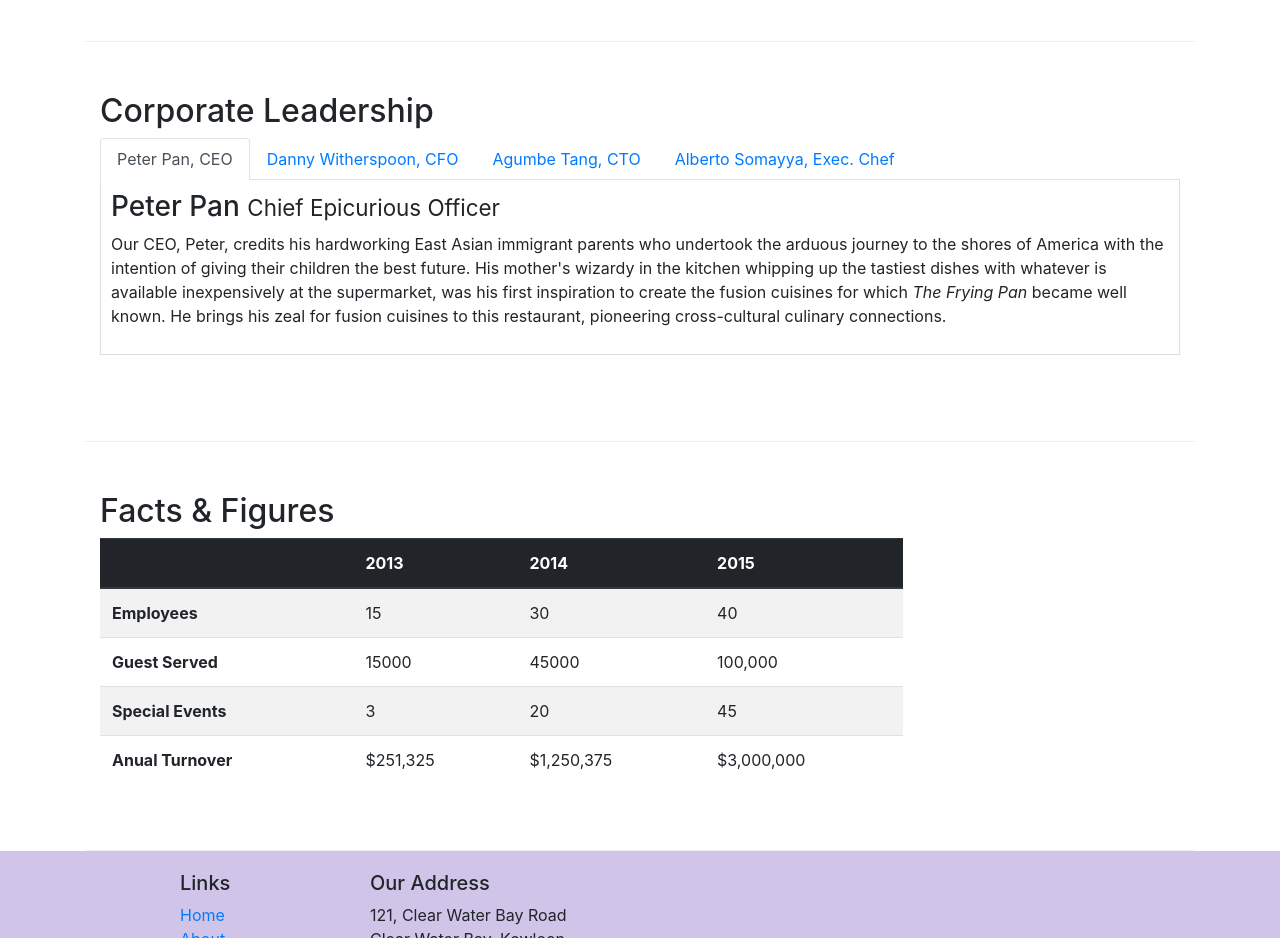
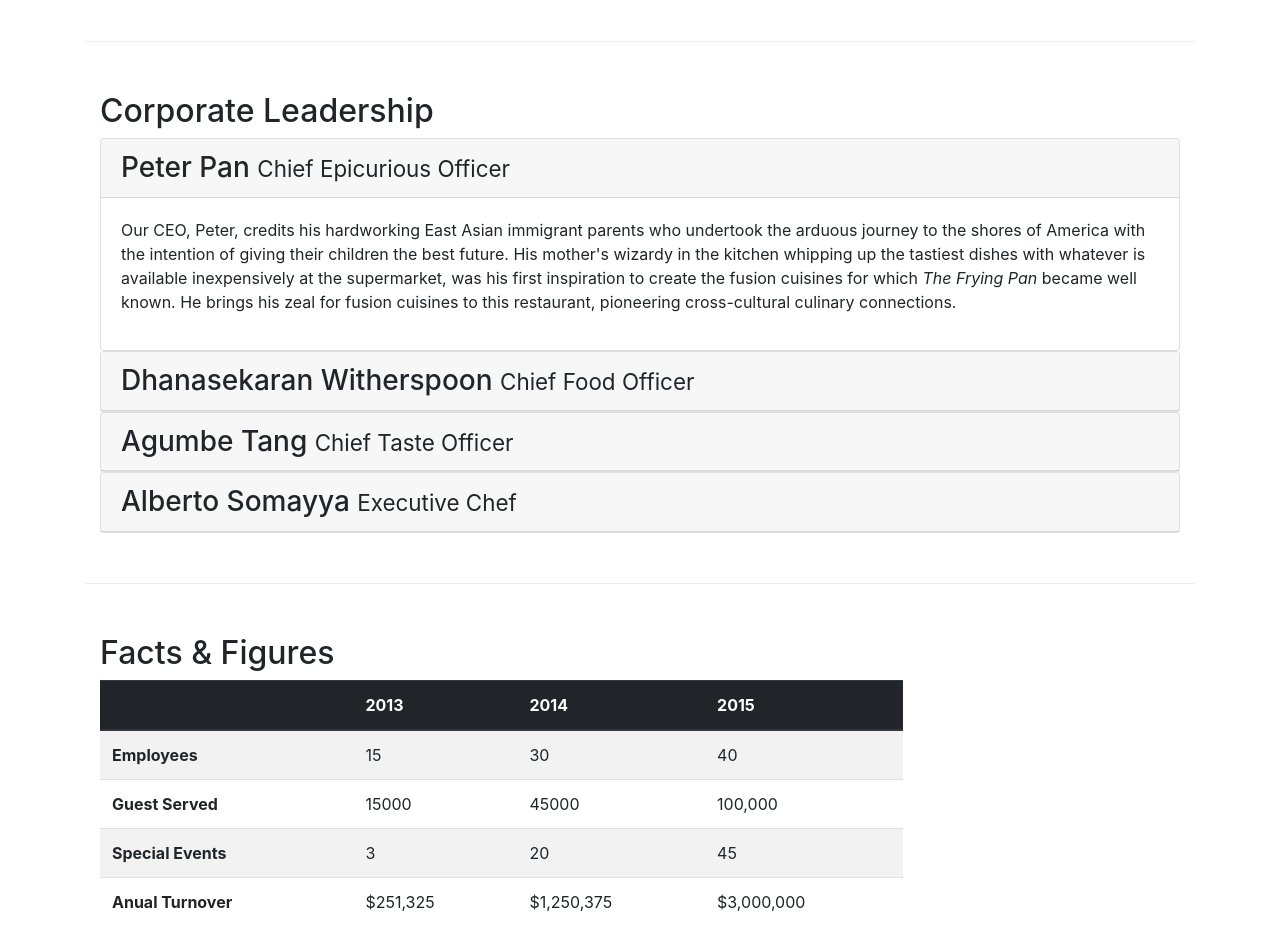
Before and after one commit to ChristianTaborda/Bootstrap-Test, a website: page aboutus.html in a window 1280 px wide. Shown: the part 880-1818 px from the top of the page. Drawn offline with nearby package versions, Linux system fonts and the light colour scheme.

Commit message:
Accordion

```diff
--- a/aboutus.html
+++ b/aboutus.html
@@ -104,45 +104,62 @@
             <div class="col-12">
                 <h2>Corporate Leadership</h2>
 
-                <ul class="nav nav-tabs">
-                    <li class="nav-item">
-                        <a class="nav-link active" href="#peter" role="tab" data-toggle="tab">
-                            Peter Pan, CEO
-                        </a>
-                    </li>
-                    <li class="nav-item">
-                        <a class="nav-link" href="#danny" role="tab" data-toggle="tab">
-                            Danny Witherspoon, CFO
-                        </a>
-                    </li>
-                    <li class="nav-item">
-                        <a class="nav-link" href="#agumbe" role="tab" data-toggle="tab">
-                            Agumbe Tang, CTO
-                        </a>
-                    </li>
-                    <li class="nav-item">
-                        <a class="nav-link" href="#alberto" role="tab" data-toggle="tab">
-                            Alberto Somayya, Exec. Chef
-                        </a>
-                    </li>
-                </ul>
-
-                <div class="tab-content">
-                    <div role="tabpanel" class="tab-pane fade show active" id="peter">
-                        <h3>Peter Pan <small>Chief Epicurious Officer</small></h3>
-                        <p class="d-none d-sm-block">Our CEO, Peter, credits his hardworking East Asian immigrant parents who undertook the arduous journey to the shores of America with the intention of giving their children the best future. His mother's wizardy in the kitchen whipping up the tastiest dishes with whatever is available inexpensively at the supermarket, was his first inspiration to create the fusion cuisines for which <em>The Frying Pan</em> became well known. He brings his zeal for fusion cuisines to this restaurant, pioneering cross-cultural culinary connections.</p>
+                <div id="accordion">
+                    <div class="card">
+                        <div class="card-header" role="tab" id="peterhead">
+                            <h3 class="mb-0">
+                                <a data-toggle="collapse" data-target="#peter">
+                                    Peter Pan <small>Chief Epicurious Officer</small>
+                                </a>
+                            </h3>
+                        </div>
+                        <div class="collapse show" id="peter" data-parent="#accordion">
+                            <div class="card-body">
+                                <p class="d-none d-sm-block">Our CEO, Peter, credits his hardworking East Asian immigrant parents who undertook the arduous journey to the shores of America with the intention of giving their children the best future. His mother's wizardy in the kitchen whipping up the tastiest dishes with whatever is available inexpensively at the supermarket, was his first inspiration to create the fusion cuisines for which <em>The Frying Pan</em> became well known. He brings his zeal for fusion cuisines to this restaurant, pioneering cross-cultural culinary connections.</p>
+                            </div>
+                        </div>
                     </div>
-                    <div role="tabpanel" class="tab-pane fade" id="danny">
-                        <h3>Dhanasekaran Witherspoon <small>Chief Food Officer</small></h3>
-                        <p class="d-none d-sm-block">Our CFO, Danny, as he is affectionately referred to by his colleagues, comes from a long established family tradition in farming and produce. His experiences growing up on a farm in the Australian outback gave him great appreciation for varieties of food sources. As he puts it in his own words, <em>Everything that runs, wins, and everything that stays, pays!</em></p>
+                    <div class="card">
+                        <div class="card-header" role="tab" id="dannyhead">
+                            <h3 class="mb-0">
+                                <a class="collapsed" data-toggle="collapse" data-target="#danny">
+                                    Dhanasekaran Witherspoon <small>Chief Food Officer</small>
+                                </a>
+                            </h3>
+                        </div>
+                        <div class="collapse" id="danny" data-parent="#accordion">
+                            <div class="card-body">
+                                <p class="d-none d-sm-block">Our CFO, Danny, as he is affectionately referred to by his colleagues, comes from a long established family tradition in farming and produce. His experiences growing up on a farm in the Australian outback gave him great appreciation for varieties of food sources. As he puts it in his own words, <em>Everything that runs, wins, and everything that stays, pays!</em></p>
+                            </div>
+                        </div>
                     </div>
-                    <div role="tabpanel" class="tab-pane fade" id="agumbe">
-                        <h3>Agumbe Tang <small>Chief Taste Officer</small></h3>
-                        <p class="d-none d-sm-block">Blessed with the most discerning gustatory sense, Agumbe, our CTO, personally ensures that every dish that we serve meets his exacting tastes. Our chefs dread the tongue lashing that ensues if their dish does not meet his exacting standards. He lives by his motto, <em>You click only if you survive my lick.</em></p>
+                    <div class="card">
+                        <div class="card-header" role="tab" id="agumbehead">
+                            <h3 class="mb-0">
+                                <a class="collapsed" data-toggle="collapse" data-target="#agumbe">
+                                    Agumbe Tang <small>Chief Taste Officer</small>
+                                </a>
+                            </h3>
+                        </div>
+                        <div class="collapse" id="agumbe" data-parent="#accordion">
+                            <div class="card-body">
+                                <p class="d-none d-sm-block">Blessed with the most discerning gustatory sense, Agumbe, our CTO, personally ensures that every dish that we serve meets his exacting tastes. Our chefs dread the tongue lashing that ensues if their dish does not meet his exacting standards. He lives by his motto, <em>You click only if you survive my lick.</em></p>
+                            </div>
+                        </div>
                     </div>
-                    <div role="tabpanel" class="tab-pane fade" id="alberto">
-                        <h3>Alberto Somayya <small>Executive Chef</small></h3>
-                        <p class="d-none d-sm-block">Award winning three-star Michelin chef with wide International experience having worked closely with whos-who in the culinary world, he specializes in creating mouthwatering Indo-Italian fusion experiences. He says, <em>Put together the cuisines from the two craziest cultures, and you get a winning hit! Amma Mia!</em></p>
+                    <div class="card">
+                        <div class="card-header" role="tab" id="albertohead">
+                            <h3 class="mb-0">
+                                <a class="collapsed" data-toggle="collapse" data-target="#alberto">
+                                    Alberto Somayya <small>Executive Chef</small>
+                                </a>
+                            </h3>
+                        </div>
+                        <div class="collapse" id="alberto" data-parent="#accordion">
+                            <div class="card-body">
+                                <p class="d-none d-sm-block">Award winning three-star Michelin chef with wide International experience having worked closely with whos-who in the culinary world, he specializes in creating mouthwatering Indo-Italian fusion experiences. He says, <em>Put together the cuisines from the two craziest cultures, and you get a winning hit! Amma Mia!</em></p>
+                            </div>
+                        </div>
                     </div>
                 </div>
 
```
